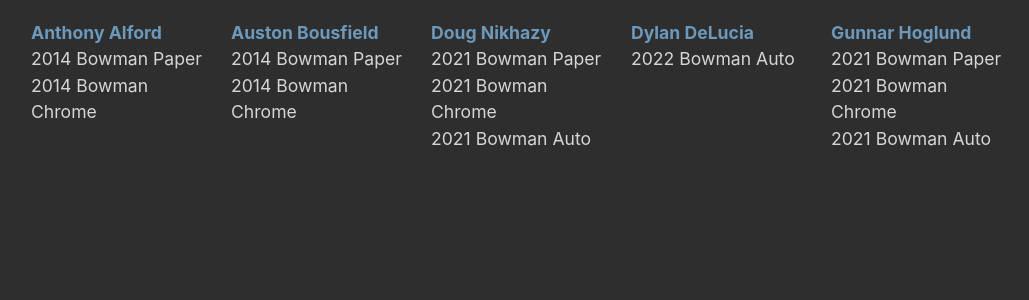
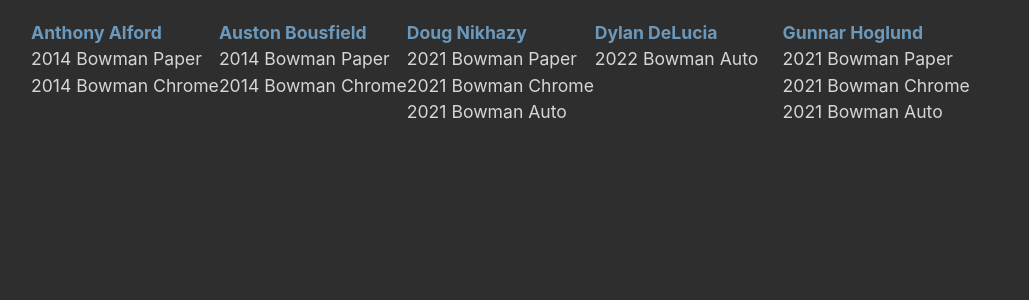
Before and after one commit to jimg72/jimg72.github.io, a Jekyll site: the page built from comc_bowman.html, in a window 1280 px wide. Shown: the top 300 px of the page, without its empty margins (97-1126 px from the left). Built offline with Jekyll 4.4.1, drawn with Linux system fonts in a browser that asks for light colours.

Commit message:
fixed the grid

```diff
--- a/comc_bowman.html
+++ b/comc_bowman.html
@@ -7,7 +7,7 @@
 <div class="container">
     <div class="grid">
         {% for player in site.data.comc_bowman %}
-        <div class="box">
+        <div class="grid-item">
             <ul class="list-unstyled">
                 <li><strong>{{ player.player }}</strong></li>
                 {% for link in player.links %}
--- a/football.html
+++ b/football.html
@@ -7,7 +7,6 @@
     <div class="grid">
         {% for player in site.data.football01 %}
         <div class="grid-item">
-
             <ul>
                 <li class="list-unstyled"><strong>{{ player.player }} <a
                             href="http://192.168.4.200:5001/search/?selSport=Football&selPlayer={{ player.player | cgi_escape }}"
--- a/start.html
+++ b/start.html
@@ -7,7 +7,7 @@
 <div class="container">
     <div class="grid">
         {% for bookmark in site.data.bookmarks %}
-        <div class="box">
+        <div class="grid-item">
             <ul class="list-unstyled">
                 <li><strong>{{ bookmark.category }}</strong></li>
                 {% for link in bookmark.links %}
```
